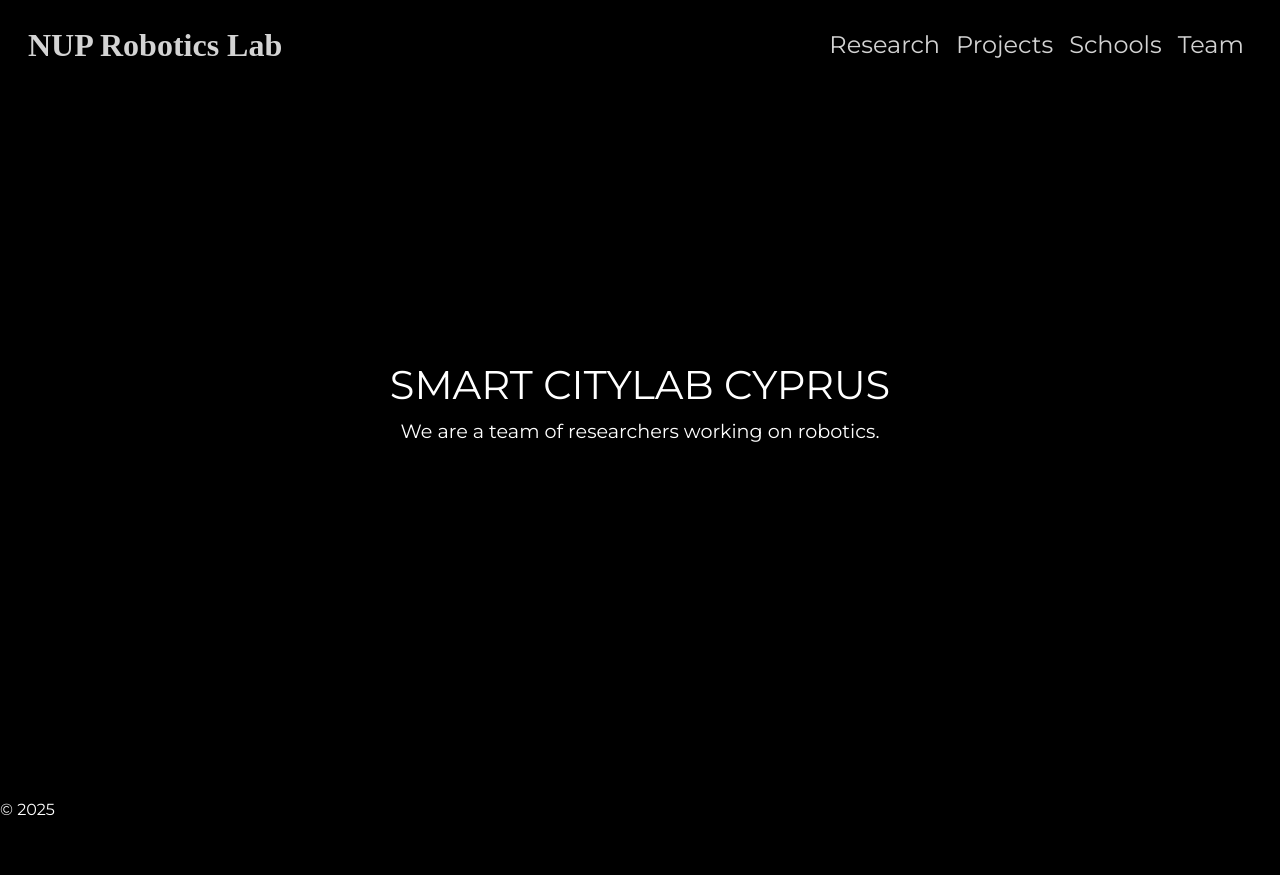
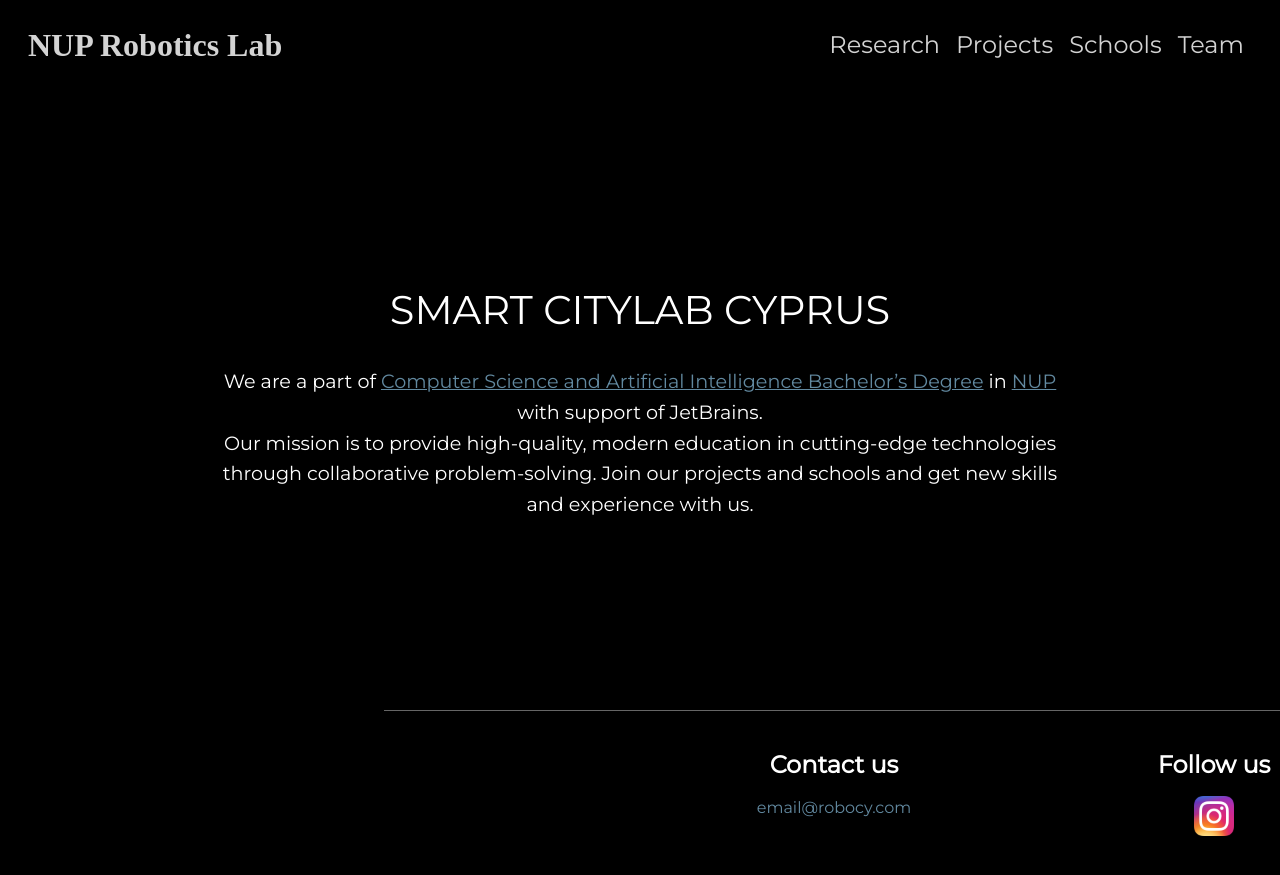
Before and after one commit to rcicd/robo_lab, a Jekyll site: the page built from index.md, in a window 1280 px wide. Shown: the top 875 px of the page. Built offline with Jekyll 4.4.1, drawn with Linux system fonts in a browser that asks for light colours; some web fonts are replaced.

Commit message:
add footer

```diff
--- a/_includes/footer.html
+++ b/_includes/footer.html
@@ -1,3 +1,19 @@
 <footer class="site-footer">
-  <p>&copy; {{ site.time | date: "%Y" }} {{ site.author.name }}</p>
+  <div class="container">
+    <div class="row justify-content-center">
+
+      <div class="col-lg-4 col-md-6 mb-4">
+        <h4>Contact us</h4>
+        <p><a href="mailto:email.robocy.com">email@robocy.com</a></p>
+      </div>
+
+      <div class="col-lg-4 col-md-6 mb-4">
+        <h4>Follow us</h4>
+        <a href="https://www.instagram.com/smartcitylab.cy?igsh=Z2E4enk1anBmNDJz" target="_blank" rel="noopener noreferrer">
+          <img src="{{ site.baseurl }}/assets/img/Instagram_icon.png" alt="Instagram" class="social-icon">
+        </a>
+      </div>
+
+    </div>
+  </div>
 </footer>
--- a/assets/css/main.css
+++ b/assets/css/main.css
@@ -16,6 +16,7 @@
   --text-light: lightgrey;
   --bg-dark: black;
   --border-light: rgba(255, 255, 255, 0.1);
+  --border-footer: rgba(255, 255, 255, 0.4);
   --content-padding: 1rem;
 }
 
@@ -138,6 +139,17 @@
   border: 1px solid var(--border-light);
   color: var(--text-light);
 }
+#smart-citylab-cyprus{
+margin-bottom: 2rem;
+}
+
+.hero-content-centered{
+    width: 70%;
+     margin: 0 auto;
+
+     line-height: 1.6;
+}
+
 /* ===== Кнопка "Наверх" ===== */
 #scrollTopBtn {
   display: none; /* Скрыта по умолчанию */
@@ -223,10 +235,8 @@
 
 }
 @media (min-width: 992px){
-  .main-content-area {
-    /* Сдвигаем контент вправо на ширину робота */
+  .main-content-area, .site-footer{
     margin-left: var(--robot-column-width);
-    /* Задаем ширину контента как 100% минус ширина робота */
     width: calc(100% - var(--robot-column-width));
   }
 }
@@ -262,3 +272,51 @@
     width: 100%;
   }
 }
+
+.site-footer {
+  border-top: 1px solid var(--border-light);
+position: fixed;
+  left: 0;             /* Прижимаем к левому краю */
+  bottom: 0;           /* Прижимаем к нижнему краю */
+  width: 100%;
+  color: var(--text-light);
+  padding: 2.5rem 0;
+  border-top: 1px solid var(--border-footer);
+  text-align: center;
+}
+
+.site-footer h4 {
+  color: white;
+  margin-bottom: 1rem;
+  font-weight: bold;
+}
+
+.site-footer p {
+  margin-bottom: 0.5rem;
+}
+
+.site-footer a {
+  color: var(--primary-color);
+  text-decoration: none;
+}
+
+.site-footer a:hover {
+  color: white;
+  text-decoration: underline;
+}
+
+.social-icon {
+  width: 40px;
+  height: auto;
+  transition: opacity 0.2s ease-in-out;
+}
+
+.social-icon:hover {
+  opacity: 0.8;
+}
+
+@media (max-width: 767.98px) {
+  .site-footer {
+    text-align: center; /* Центрируем все на мобильных */
+  }
+}
--- a/assets/js/about-scroller.js
+++ b/assets/js/about-scroller.js
@@ -41,12 +41,12 @@
     };
 
     nextBtn.addEventListener('click', () => {
-      const scrollDistance = getScrollAmount() + parseFloat(getComputedStyle(container).gap);
+      const scrollDistance = getScrollAmount()* 2 + parseFloat(getComputedStyle(container).gap) ;
       container.scrollLeft += scrollDistance;
     });
 
     prevBtn.addEventListener('click', () => {
-        const scrollDistance = getScrollAmount() + parseFloat(getComputedStyle(container).gap);
+        const scrollDistance = getScrollAmount()* 2 + parseFloat(getComputedStyle(container).gap) ;
       container.scrollLeft -= scrollDistance;
     });
 
--- a/index.md
+++ b/index.md
@@ -5,4 +5,5 @@
 
 # SMART CITYLAB CYPRUS
 
-We are a team of researchers working on robotics.
+We are a part of <a href="https://lp.jetbrains.com/academy/csai-program/">Computer Science and Artificial Intelligence Bachelor's Degree</a> in <a href="https://www.nup.ac.cy/">NUP</a> with support of JetBrains.
+<br>Our mission is to provide high-quality, modern education in cutting-edge technologies through collaborative problem-solving. Join our projects and schools and get new skills and experience with us.
```
Also changed, not shown: about.md (+1 -1 lines), assets/img/Instagram_icon.png (added).
